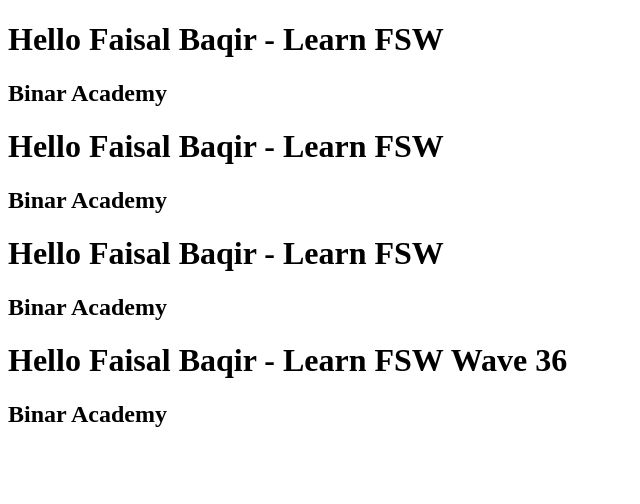
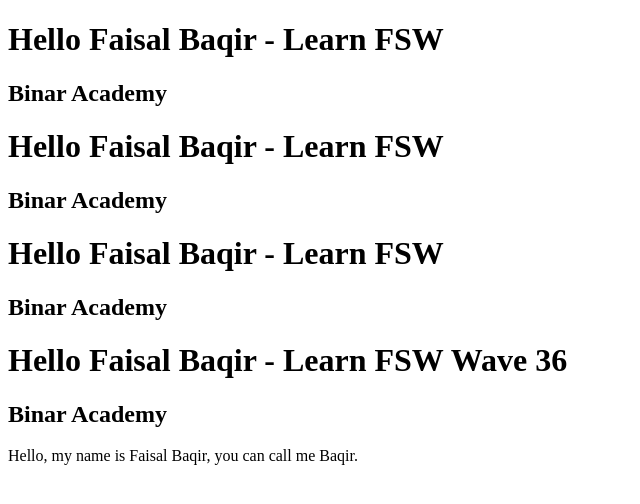
Before and after one commit to faisalbaqirt/binar-academy-learn-git, a plain HTML site: page index.html in a window 1280 px wide. Shown: the whole page, without its empty margins (0-640 px from the left). Drawn offline with Linux system fonts and the light colour scheme.

Commit message:
add paragraph

```diff
--- a/index.html
+++ b/index.html
@@ -17,5 +17,7 @@
 
     <h1>Hello Faisal Baqir - Learn FSW Wave 36</h1>
     <h2>Binar Academy</h2>
+
+    <p>Hello, my name is Faisal Baqir, you can call me Baqir.</p>
 </body>
 </html>
```
